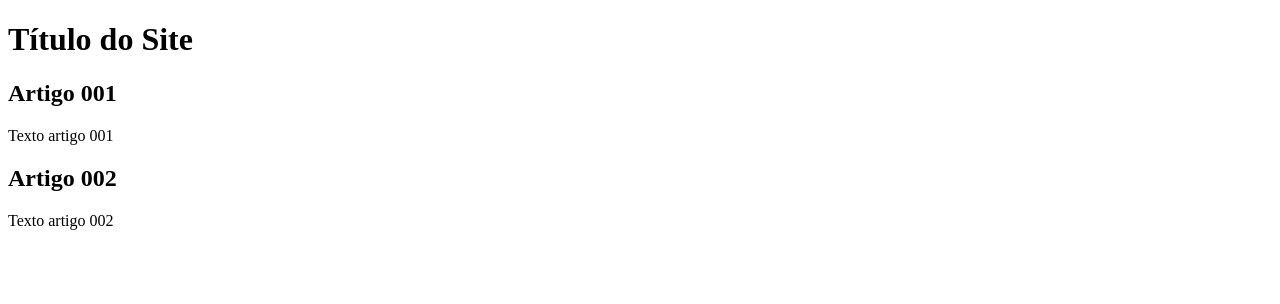
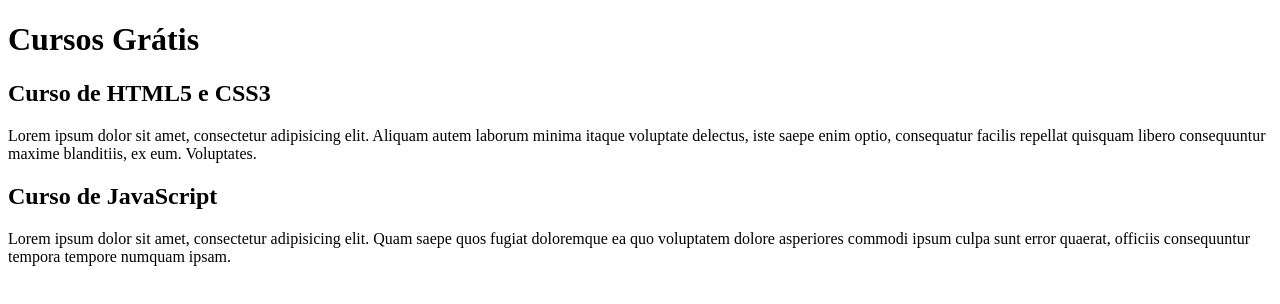
Before and after one commit to gustavo-log/Project-Site, a plain HTML site: page index.html in a window 1280 px wide. Drawn offline with Linux system fonts and the light colour scheme.

Commit message:
Criando conteúdo

```diff
--- a/index.html
+++ b/index.html
@@ -9,15 +9,15 @@
 <body>
     <main>
         <header>
-            <h1>Título do Site</h1>
+            <h1>Cursos Grátis</h1>
         </header>
         <article>
-            <h2>Artigo 001</h2>
-            <p>Texto artigo 001</p>
+            <h2>Curso de HTML5 e CSS3</h2>
+            <p>Lorem ipsum dolor sit amet, consectetur adipisicing elit. Aliquam autem laborum minima itaque voluptate delectus, iste saepe enim optio, consequatur facilis repellat quisquam libero consequuntur maxime blanditiis, ex eum. Voluptates.</p>
         </article>
         <article>
-            <h2>Artigo 002</h2>
-            <p>Texto artigo 002</p>
+            <h2>Curso de JavaScript</h2>
+            <p>Lorem ipsum dolor sit amet, consectetur adipisicing elit. Quam saepe quos fugiat doloremque ea quo voluptatem dolore asperiores commodi ipsum culpa sunt error quaerat, officiis consequuntur tempora tempore numquam ipsam.</p>
         </article>
     </main>
 </body>
```
